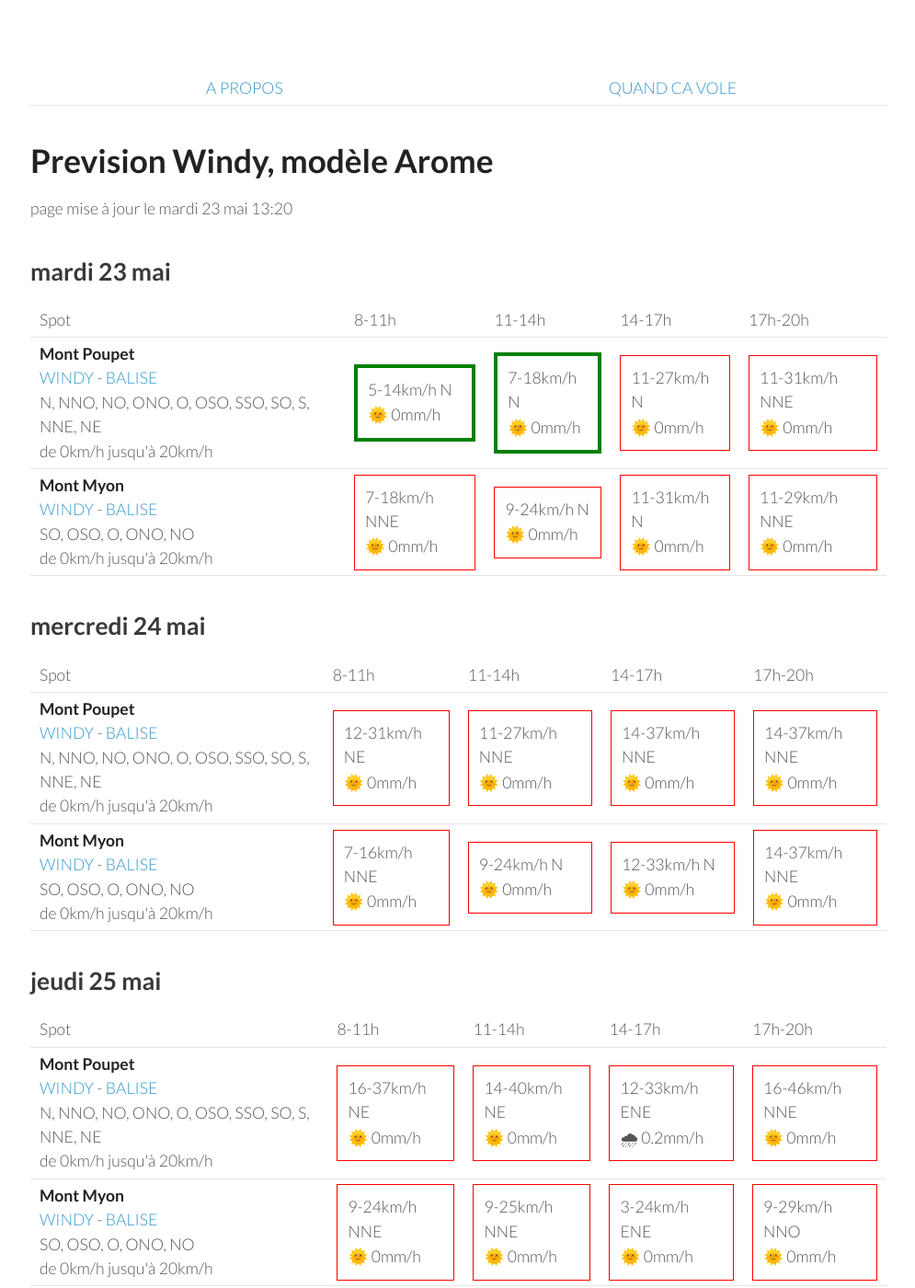
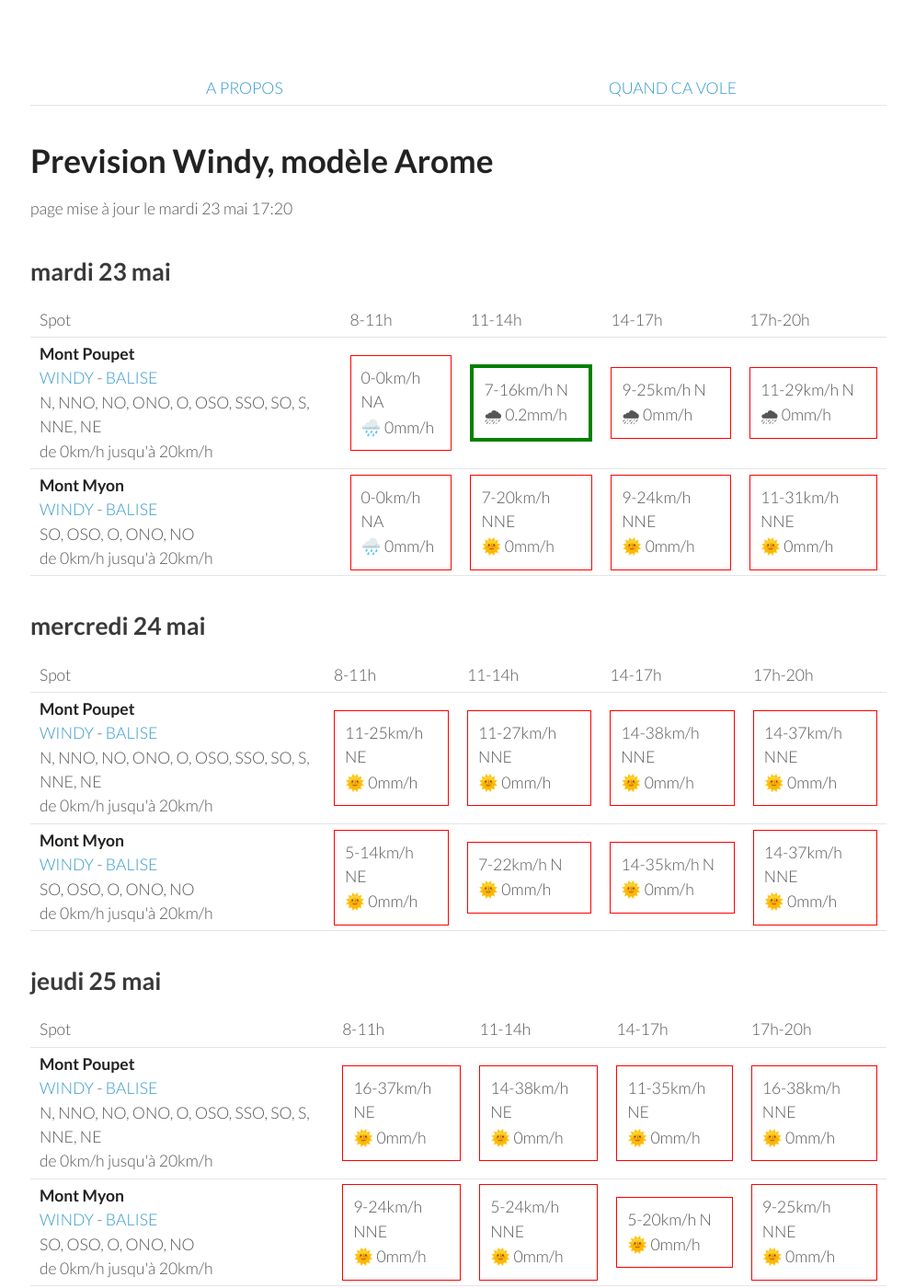
Before and after one commit to parapente-dans-le-nord/parapente-dans-le-nord.github.io, a Jekyll site: the page built from jura.markdown, in a window 1280 px wide and 1400 px high. Shown: the whole window at 92% size, without its empty margins (25-1020 px from the left). Built offline with Jekyll 4.4.1, drawn with Linux system fonts in a browser that asks for light colours; some of the changed text lies outside the part shown.

Commit message:
update index.markdown

```diff
--- a/jura.markdown
+++ b/jura.markdown
@@ -7,7 +7,7 @@ title:  "Tous les spots"
 {: .links}
 
 # Prevision Windy, modèle Arome
-page mise à jour le mardi 23 mai 13:20
+page mise à jour le mardi 23 mai 17:20
 
 ## mardi 23 mai
 
@@ -24,21 +24,19 @@ page mise à jour le mardi 23 mai 13:20
 <tr>
         <td><strong>Mont Poupet</strong><br><a href="https://windy.com/46.970/5.876?46.541,5.876,8">WINDY</a> - <span class=""><a href="http://www.balisemeteo.com/balise.php?idBalise=92">BALISE</a> </span><br> <span class="vent-favorable">N, NNO, NO, ONO, O, OSO, SSO, SO, S, NNE, NE</span><br><span class="force-vent">de 0km/h jusqu'à 20km/h</span> </td>
 
-            <td><div class="flyable"><p>5-14km/h N</p><p>🌞 0mm/h</p></div></td>
-            <td><div class="flyable"><p>7-18km/h N</p><p>🌞 0mm/h</p></div></td>
-            <td><div class="not-flyable"><p>11-27km/h N</p><p>🌞 0mm/h</p></div></td>
-            <td><div class="not-flyable"><p>11-31km/h NNE</p><p>🌞 0mm/h</p></div></td>
-
+            <td><div class="not-flyable"><p>0-0km/h NA</p><p>🌧️ 0mm/h</p></div></td>
+            <td><div class="flyable"><p>7-16km/h N</p><p>🌧 0.2mm/h</p></div></td>
+            <td><div class="not-flyable"><p>9-25km/h N</p><p>🌧 0mm/h</p></div></td>
+            <td><div class="not-flyable"><p>11-29km/h N</p><p>🌧 0mm/h</p></div></td>
 
     </tr>
 <tr>
         <td><strong>Mont Myon</strong><br><a href="https://windy.com/46.331/5.397?45.898,5.394,8,m:eWoagj8">WINDY</a> - <span class=""><a href="http://www.balisemeteo.com/balise.php?idBalise=70">BALISE</a> </span><br> <span class="vent-favorable">SO, OSO, O, ONO, NO</span><br><span class="force-vent">de 0km/h jusqu'à 20km/h</span> </td>
 
-            <td><div class="not-flyable"><p>7-18km/h NNE</p><p>🌞 0mm/h</p></div></td>
-            <td><div class="not-flyable"><p>9-24km/h N</p><p>🌞 0mm/h</p></div></td>
-            <td><div class="not-flyable"><p>11-31km/h N</p><p>🌞 0mm/h</p></div></td>
-            <td><div class="not-flyable"><p>11-29km/h NNE</p><p>🌞 0mm/h</p></div></td>
-
+            <td><div class="not-flyable"><p>0-0km/h NA</p><p>🌧️ 0mm/h</p></div></td>
+            <td><div class="not-flyable"><p>7-20km/h NNE</p><p>🌞 0mm/h</p></div></td>
+            <td><div class="not-flyable"><p>9-24km/h NNE</p><p>🌞 0mm/h</p></div></td>
+            <td><div class="not-flyable"><p>11-31km/h NNE</p><p>🌞 0mm/h</p></div></td>
 
     </tr>
 
@@ -60,9 +58,9 @@ page mise à jour le mardi 23 mai 13:20
 <tr>
         <td><strong>Mont Poupet</strong><br><a href="https://windy.com/46.970/5.876?46.541,5.876,8">WINDY</a> - <span class=""><a href="http://www.balisemeteo.com/balise.php?idBalise=92">BALISE</a> </span><br> <span class="vent-favorable">N, NNO, NO, ONO, O, OSO, SSO, SO, S, NNE, NE</span><br><span class="force-vent">de 0km/h jusqu'à 20km/h</span> </td>
 
-            <td><div class="not-flyable"><p>12-31km/h NE</p><p>🌞 0mm/h</p></div></td>
+            <td><div class="not-flyable"><p>11-25km/h NE</p><p>🌞 0mm/h</p></div></td>
             <td><div class="not-flyable"><p>11-27km/h NNE</p><p>🌞 0mm/h</p></div></td>
-            <td><div class="not-flyable"><p>14-37km/h NNE</p><p>🌞 0mm/h</p></div></td>
+            <td><div class="not-flyable"><p>14-38km/h NNE</p><p>🌞 0mm/h</p></div></td>
             <td><div class="not-flyable"><p>14-37km/h NNE</p><p>🌞 0mm/h</p></div></td>
 
 
@@ -70,9 +68,9 @@ page mise à jour le mardi 23 mai 13:20
 <tr>
         <td><strong>Mont Myon</strong><br><a href="https://windy.com/46.331/5.397?45.898,5.394,8,m:eWoagj8">WINDY</a> - <span class=""><a href="http://www.balisemeteo.com/balise.php?idBalise=70">BALISE</a> </span><br> <span class="vent-favorable">SO, OSO, O, ONO, NO</span><br><span class="force-vent">de 0km/h jusqu'à 20km/h</span> </td>
 
-            <td><div class="not-flyable"><p>7-16km/h NNE</p><p>🌞 0mm/h</p></div></td>
-            <td><div class="not-flyable"><p>9-24km/h N</p><p>🌞 0mm/h</p></div></td>
-            <td><div class="not-flyable"><p>12-33km/h N</p><p>🌞 0mm/h</p></div></td>
+            <td><div class="not-flyable"><p>5-14km/h NE</p><p>🌞 0mm/h</p></div></td>
+            <td><div class="not-flyable"><p>7-22km/h N</p><p>🌞 0mm/h</p></div></td>
+            <td><div class="not-flyable"><p>14-35km/h N</p><p>🌞 0mm/h</p></div></td>
             <td><div class="not-flyable"><p>14-37km/h NNE</p><p>🌞 0mm/h</p></div></td>
 
 
@@ -97,9 +95,9 @@ page mise à jour le mardi 23 mai 13:20
         <td><strong>Mont Poupet</strong><br><a href="https://windy.com/46.970/5.876?46.541,5.876,8">WINDY</a> - <span class=""><a href="http://www.balisemeteo.com/balise.php?idBalise=92">BALISE</a> </span><br> <span class="vent-favorable">N, NNO, NO, ONO, O, OSO, SSO, SO, S, NNE, NE</span><br><span class="force-vent">de 0km/h jusqu'à 20km/h</span> </td>
 
             <td><div class="not-flyable"><p>16-37km/h NE</p><p>🌞 0mm/h</p></div></td>
-            <td><div class="not-flyable"><p>14-40km/h NE</p><p>🌞 0mm/h</p></div></td>
-            <td><div class="not-flyable"><p>12-33km/h ENE</p><p>🌧 0.2mm/h</p></div></td>
-            <td><div class="not-flyable"><p>16-46km/h NNE</p><p>🌞 0mm/h</p></div></td>
+            <td><div class="not-flyable"><p>14-38km/h NE</p><p>🌞 0mm/h</p></div></td>
+            <td><div class="not-flyable"><p>11-35km/h NE</p><p>🌞 0mm/h</p></div></td>
+            <td><div class="not-flyable"><p>16-38km/h NNE</p><p>🌞 0mm/h</p></div></td>
 
 
     </tr>
@@ -107,9 +105,9 @@ page mise à jour le mardi 23 mai 13:20
         <td><strong>Mont Myon</strong><br><a href="https://windy.com/46.331/5.397?45.898,5.394,8,m:eWoagj8">WINDY</a> - <span class=""><a href="http://www.balisemeteo.com/balise.php?idBalise=70">BALISE</a> </span><br> <span class="vent-favorable">SO, OSO, O, ONO, NO</span><br><span class="force-vent">de 0km/h jusqu'à 20km/h</span> </td>
 
             <td><div class="not-flyable"><p>9-24km/h NNE</p><p>🌞 0mm/h</p></div></td>
+            <td><div class="not-flyable"><p>5-24km/h NNE</p><p>🌞 0mm/h</p></div></td>
+            <td><div class="not-flyable"><p>5-20km/h N</p><p>🌞 0mm/h</p></div></td>
             <td><div class="not-flyable"><p>9-25km/h NNE</p><p>🌞 0mm/h</p></div></td>
-            <td><div class="not-flyable"><p>3-24km/h ENE</p><p>🌞 0mm/h</p></div></td>
-            <td><div class="not-flyable"><p>9-29km/h NNO</p><p>🌞 0mm/h</p></div></td>
 
 
     </tr>
@@ -132,20 +130,20 @@ page mise à jour le mardi 23 mai 13:20
 <tr>
         <td><strong>Mont Myon</strong><br><a href="https://windy.com/46.331/5.397?45.898,5.394,8,m:eWoagj8">WINDY</a> - <span class=""><a href="http://www.balisemeteo.com/balise.php?idBalise=70">BALISE</a> </span><br> <span class="vent-favorable">SO, OSO, O, ONO, NO</span><br><span class="force-vent">de 0km/h jusqu'à 20km/h</span> </td>
 
-            <td><div class="not-flyable"><p>1-11km/h SSO</p><p>🌞 0mm/h</p></div></td>
-            <td><div class="flyable"><p>5-20km/h O</p><p>🌞 0mm/h</p></div></td>
-            <td><div class="not-flyable"><p>5-22km/h NO</p><p>🌞 0mm/h</p></div></td>
-            <td><div class="not-flyable"><p>12-27km/h N</p><p>🌧 0.3mm/h</p></div></td>
+            <td><div class="flyable"><p>1-9km/h SO</p><p>🌞 0mm/h</p></div></td>
+            <td><div class="flyable"><p>5-18km/h O</p><p>🌞 0mm/h</p></div></td>
+            <td><div class="not-flyable"><p>5-22km/h NNO</p><p>🌞 0mm/h</p></div></td>
+            <td><div class="not-flyable"><p>11-25km/h N</p><p>🌧 0.2mm/h</p></div></td>
 
 
     </tr>
 <tr>
         <td><strong>Mont Poupet</strong><br><a href="https://windy.com/46.970/5.876?46.541,5.876,8">WINDY</a> - <span class=""><a href="http://www.balisemeteo.com/balise.php?idBalise=92">BALISE</a> </span><br> <span class="vent-favorable">N, NNO, NO, ONO, O, OSO, SSO, SO, S, NNE, NE</span><br><span class="force-vent">de 0km/h jusqu'à 20km/h</span> </td>
 
-            <td><div class="not-flyable"><p>7-20km/h ENE</p><p>🌞 0mm/h</p></div></td>
-            <td><div class="not-flyable"><p>9-24km/h NNE</p><p>🌞 0mm/h</p></div></td>
-            <td><div class="not-flyable"><p>16-37km/h NNE</p><p>🌧 0.2mm/h</p></div></td>
-            <td><div class="not-flyable"><p>18-40km/h NNE</p><p>🌧 0.2mm/h</p></div></td>
+            <td><div class="not-flyable"><p>7-18km/h ENE</p><p>🌞 0mm/h</p></div></td>
+            <td><div class="not-flyable"><p>7-22km/h NNE</p><p>🌞 0mm/h</p></div></td>
+            <td><div class="not-flyable"><p>14-33km/h NNE</p><p>🌧 0.2mm/h</p></div></td>
+            <td><div class="not-flyable"><p>18-38km/h NNE</p><p>🌞 0mm/h</p></div></td>
 
 
     </tr>
```
